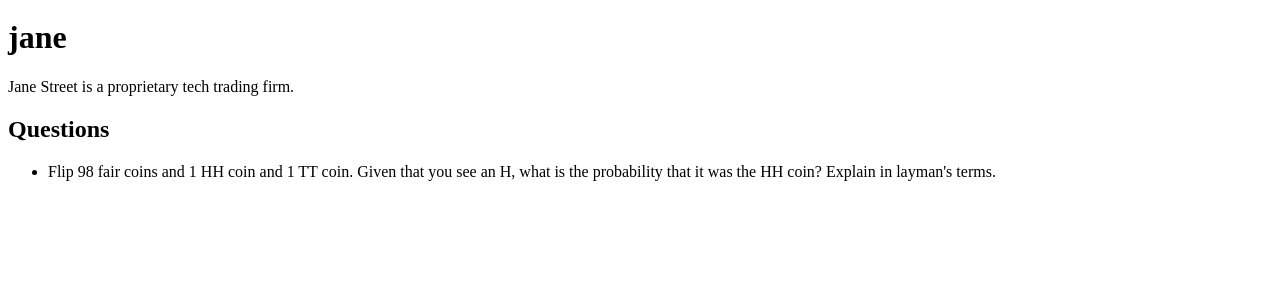
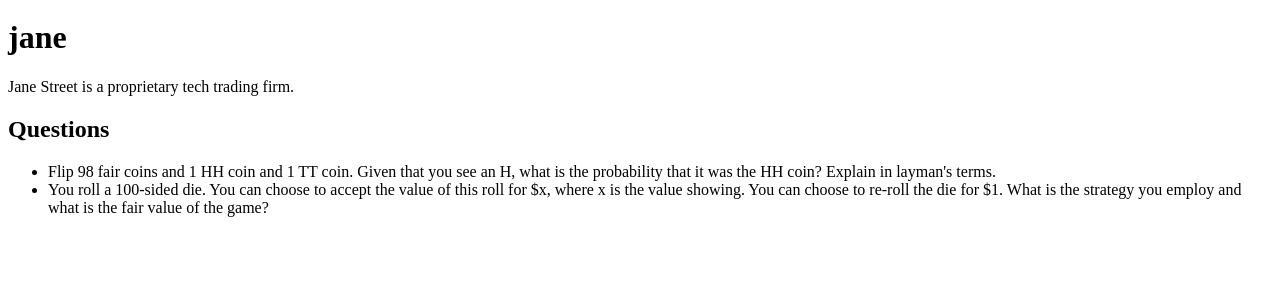
Before and after one commit to rauanarchive/flask_app, a Flask app: page /jane in a window 1280 px wide. Shown: the part 154-454 px from the top of the page. Run offline with Flask 2, Linux system fonts and the light colour scheme.

Commit message:
new problem added

```diff
--- a/templates/jane.html
+++ b/templates/jane.html
@@ -13,6 +13,9 @@
 					 Flip 98 fair coins and 1 HH coin and 1 TT coin. Given that you see an H, what is the probability that it was the HH coin?
 					 Explain in layman's terms.
 				 </li>
+				 <li>
+					 You roll a 100-sided die. You can choose to accept the value of this roll for $x, where x is the value showing. You can choose to re-roll the die for $1. What is the strategy you employ and what is the fair value of the game?
+				</li>
 			 </ul>
    </div>
  {% endblock %}
```
